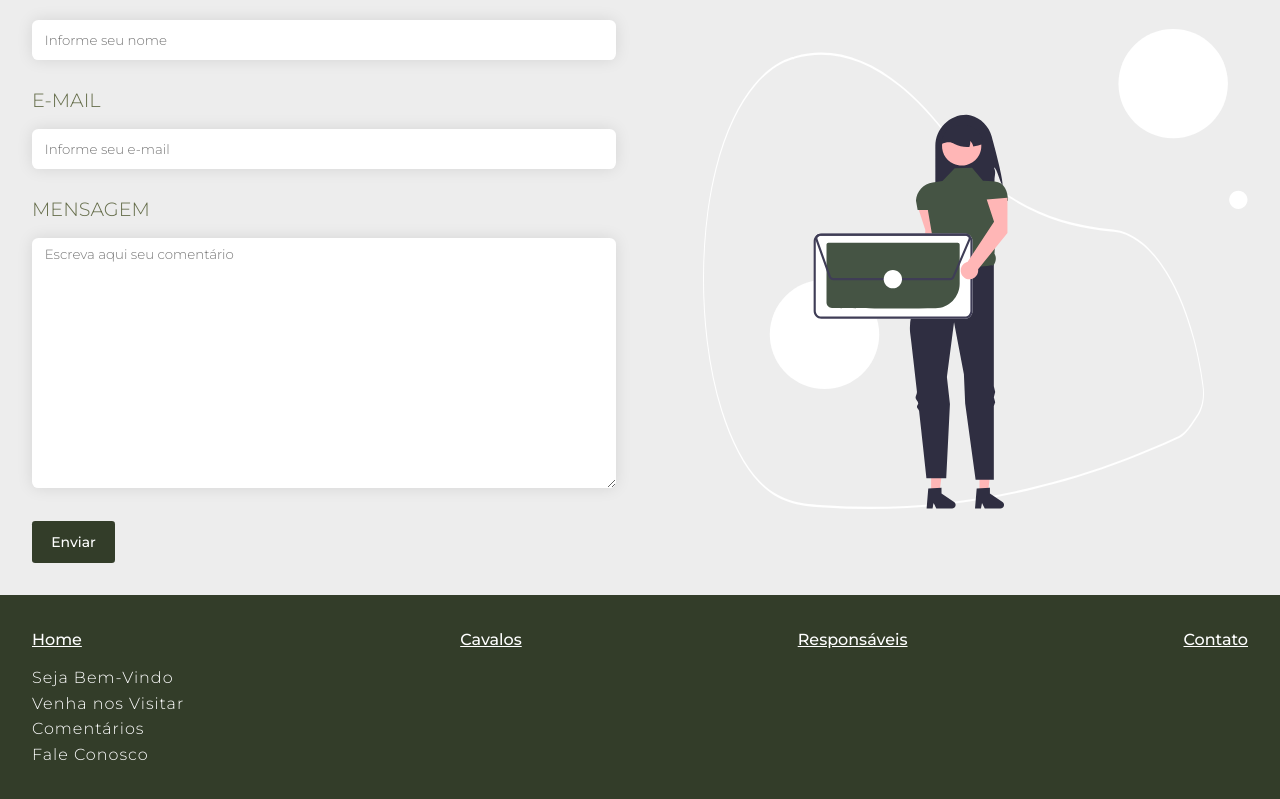
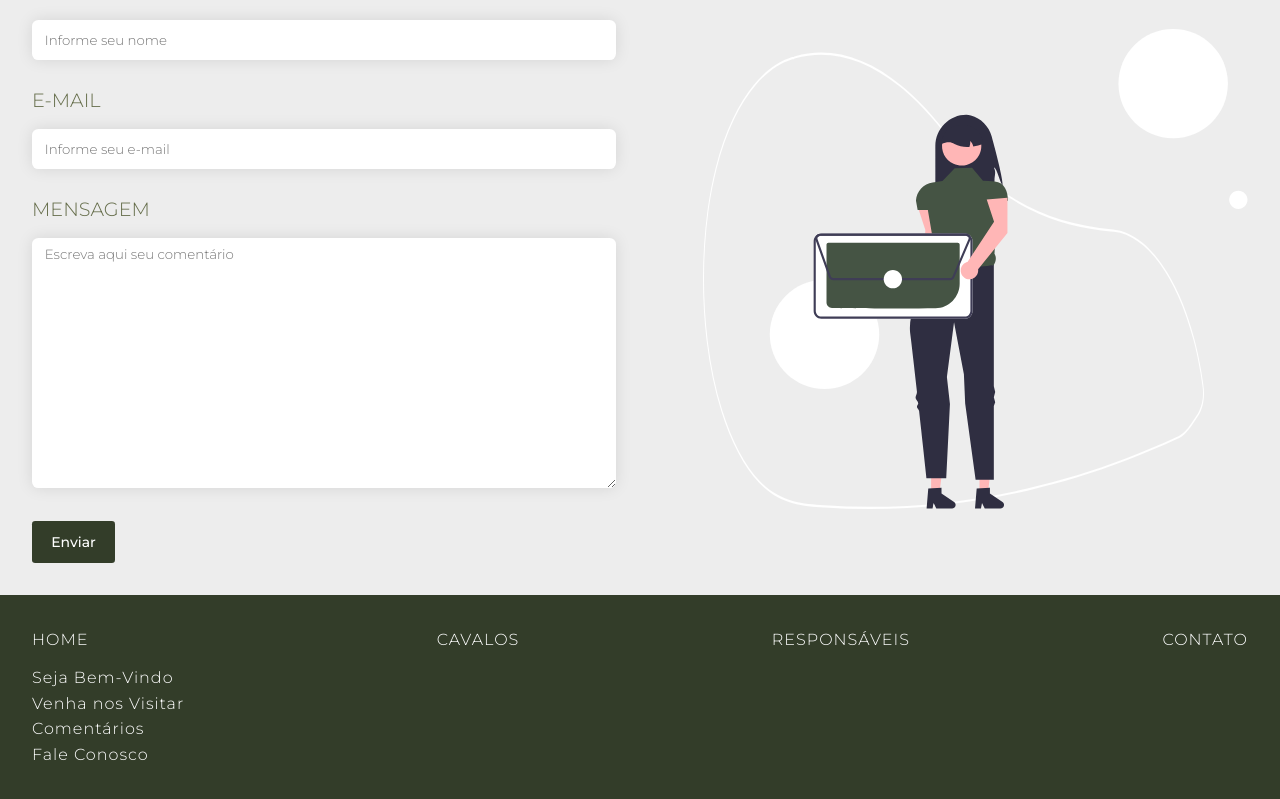
Before and after one commit to matheusmirandaferreira/Rancho-Montana, a React (Vite) app: page / in a window 1280 px wide. Shown: the part 1948-2747 px from the top of the page. Built offline with nearby package versions, Linux system fonts and the light colour scheme.

Commit message:
fixing header and footer rerender

```diff
--- a/src/components/Footer/index.tsx
+++ b/src/components/Footer/index.tsx
@@ -1,45 +1,69 @@
+import { Link } from 'react-router-dom';
+
 import * as Scroll from 'react-scroll';
 import * as S from './styles';
 
 export function Footer() {
-  const { Link } = Scroll;
+  const { Link: SCROLL_LINK } = Scroll;
+
+  const handleNavigate = () => {
+    window.scrollTo(0, 0);
+    window.dispatchEvent(new Event('popstate'));
+  };
+
   return (
     <S.Container>
       <div className="content">
         <div className="links">
           <div className="link">
-            <span>Home</span>
+            <span>
+              <Link onClick={handleNavigate} to="/">
+                Home
+              </Link>
+            </span>
             <ul>
               <li>
-                <Link to="welcome" smooth={true} duration={200}>
+                <SCROLL_LINK to="welcome" smooth={true} duration={200}>
                   Seja Bem-Vindo
-                </Link>
+                </SCROLL_LINK>
               </li>
               <li>
-                <Link to="visit-us" smooth={true} duration={200}>
+                <SCROLL_LINK to="visit-us" smooth={true} duration={200}>
                   Venha nos Visitar
-                </Link>
+                </SCROLL_LINK>
               </li>
               <li>
-                <Link to="comments" smooth={true} duration={200}>
+                <SCROLL_LINK to="comments" smooth={true} duration={200}>
                   Comentários
-                </Link>
+                </SCROLL_LINK>
               </li>
               <li>
-                <Link to="contact-us" smooth={true} duration={200}>
+                <SCROLL_LINK to="contact-us" smooth={true} duration={200}>
                   Fale Conosco
-                </Link>
+                </SCROLL_LINK>
               </li>
             </ul>
           </div>
           <div className="link">
-            <span>Cavalos</span>
+            <span>
+              <Link onClick={handleNavigate} to="horses">
+                Cavalos
+              </Link>
+            </span>
           </div>
           <div className="link">
-            <span>Responsáveis</span>
+            <span>
+              <Link onClick={handleNavigate} to="responsibles">
+                Responsáveis
+              </Link>
+            </span>
           </div>
           <div className="link">
-            <span>Contato</span>
+            <span>
+              <Link onClick={handleNavigate} to="contact-us">
+                Contato
+              </Link>
+            </span>
           </div>
         </div>
       </div>
--- a/src/components/Footer/styles.ts
+++ b/src/components/Footer/styles.ts
@@ -21,7 +21,6 @@ export const Container = styled.div`
         span {
           display: block;
           margin-bottom: 0.8rem;
-          text-decoration: underline;
         }
 
         ul li a {
--- a/src/components/Header/index.tsx
+++ b/src/components/Header/index.tsx
@@ -1,30 +1,20 @@
-import { useState } from 'react';
-import { Link } from 'react-router-dom';
+import { Link, useLocation } from 'react-router-dom';
 import * as S from './styles';
 
 export function Header() {
-  const [route, setRoute] = useState('/');
-
-  const handleRoute = (route: string) => {
-    setRoute(route);
-  };
+  const { pathname } = useLocation();
 
   return (
     <S.Container>
       <ul>
         <li>
-          <Link
-            onClick={() => handleRoute('/')}
-            to="/"
-            className={`${route === '/' && 'active'}`}
-          >
+          <Link to="/" className={`${pathname === '/' && 'active'}`}>
             Home
           </Link>
         </li>
         <li>
           <Link
-            onClick={() => handleRoute('/horses')}
-            className={`${route === '/horses' && 'active'}`}
+            className={`${pathname === '/horses' && 'active'}`}
             to="/horses"
           >
             Cavalos
@@ -32,8 +22,7 @@ export function Header() {
         </li>
         <li>
           <Link
-            onClick={() => handleRoute('/responsibles')}
-            className={`${route === '/responsibles' && 'active'}`}
+            className={`${pathname === '/responsibles' && 'active'}`}
             to="/responsibles"
           >
             Responsáveis
```
